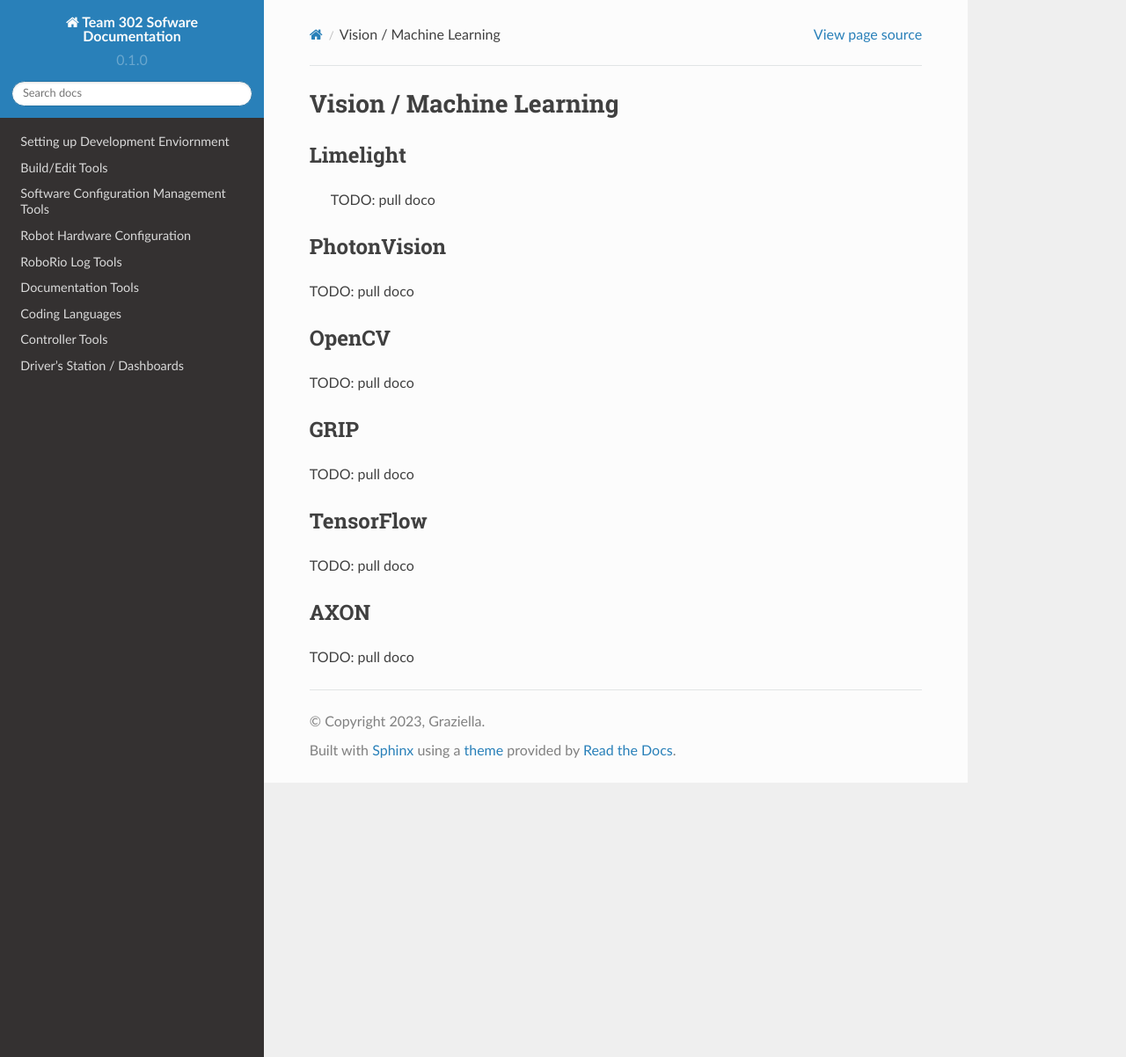
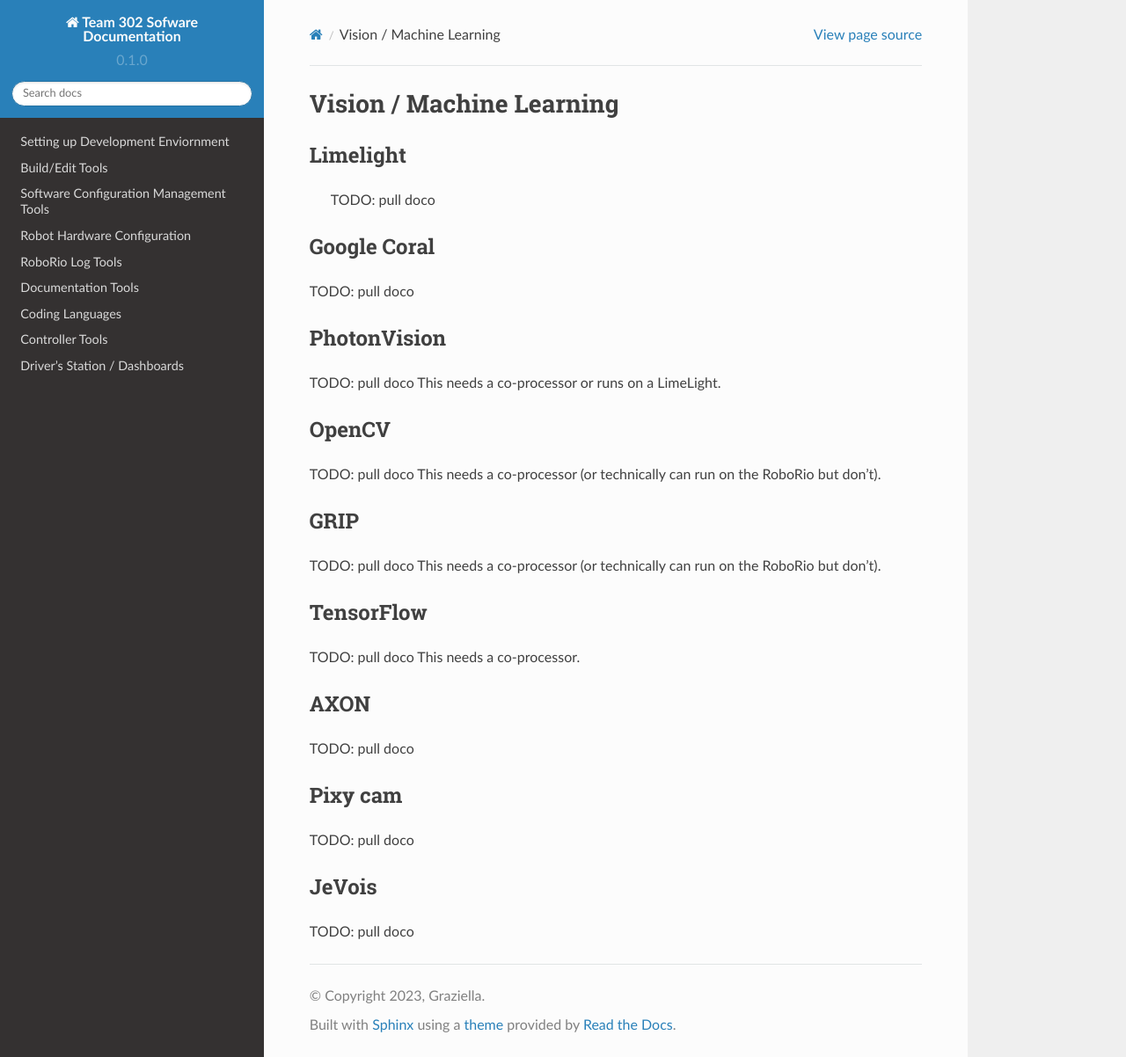
Before and after one commit to Team302/Team302Doco, a Sphinx documentation site: the page built from docs/source/vision.rst, in a window 1280 px wide and 1202 px high. Shown: the whole window at 88% size. Built offline with Sphinx 7.4.7 and the Read the Docs theme 2.0.0, drawn with Linux system fonts in a browser that asks for light colours; pages that are not in the unit, such as notebooks, are missing from menus.

Commit message:
Update vision.rst

```diff
--- a/docs/source/vision.rst
+++ b/docs/source/vision.rst
@@ -8,29 +8,48 @@
 
   TODO: pull doco
 
+Google Coral
+-------------------
+
+TODO: pull doco
+
+
 PhotonVision
 ---------------------------------------
 
 TODO:  pull doco
+This needs a co-processor or runs on a LimeLight.
 
 OpenCV
 ----------------------------------
 
 TODO: pull doco
-
+This needs a co-processor (or technically can run on the RoboRio but don't).
 
 GRIP
 ----------------------------------
 
 TODO:  pull doco
+This needs a co-processor (or technically can run on the RoboRio but don't).
 
 
 TensorFlow
 -----------------------------------
 
 TODO:  pull doco
+This needs a co-processor.
 
 AXON
 ----------------------
 
 TODO: pull doco
+
+Pixy cam
+-------------
+
+TODO: pull doco
+
+JeVois
+-------
+
+TODO: pull doco
```
